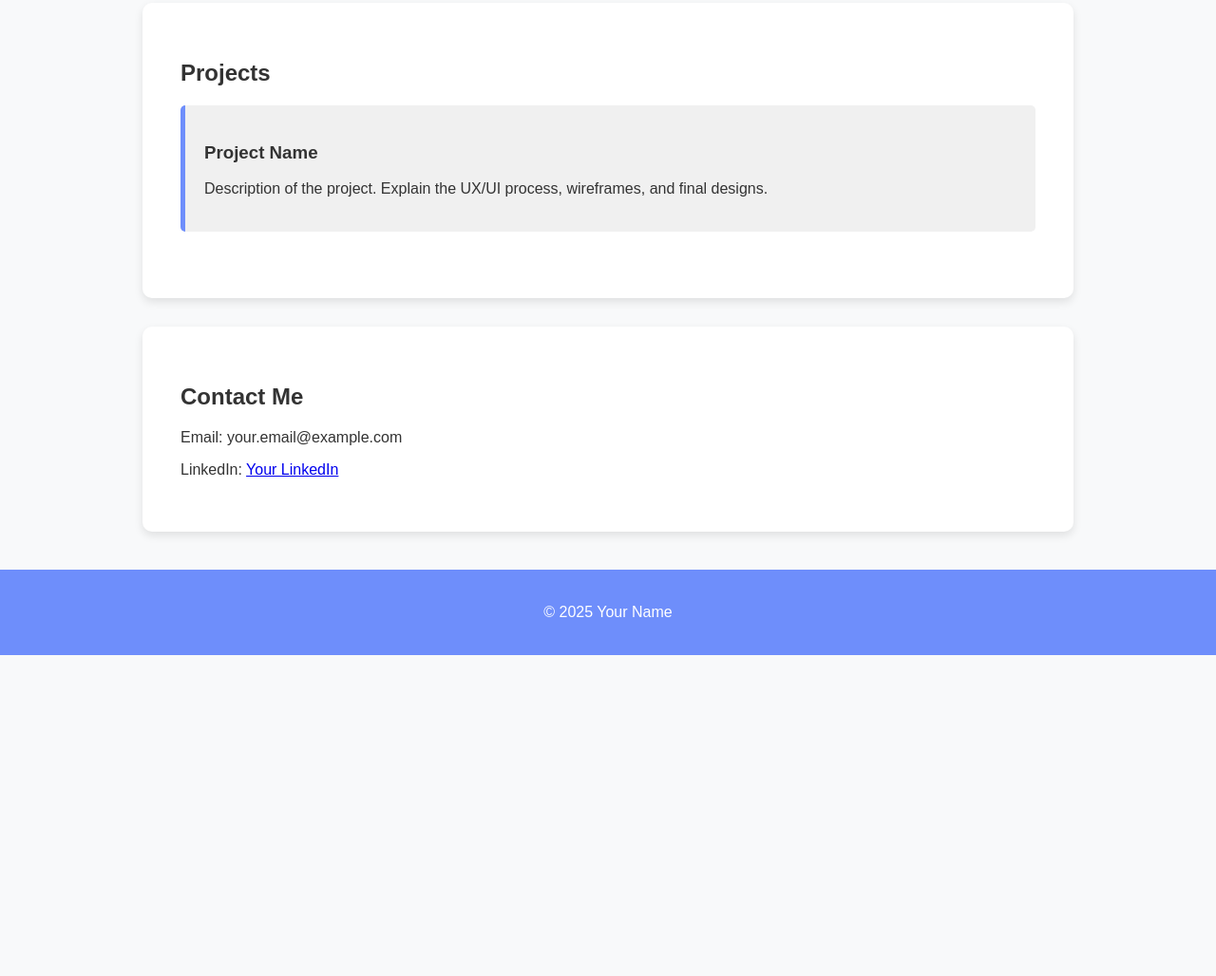
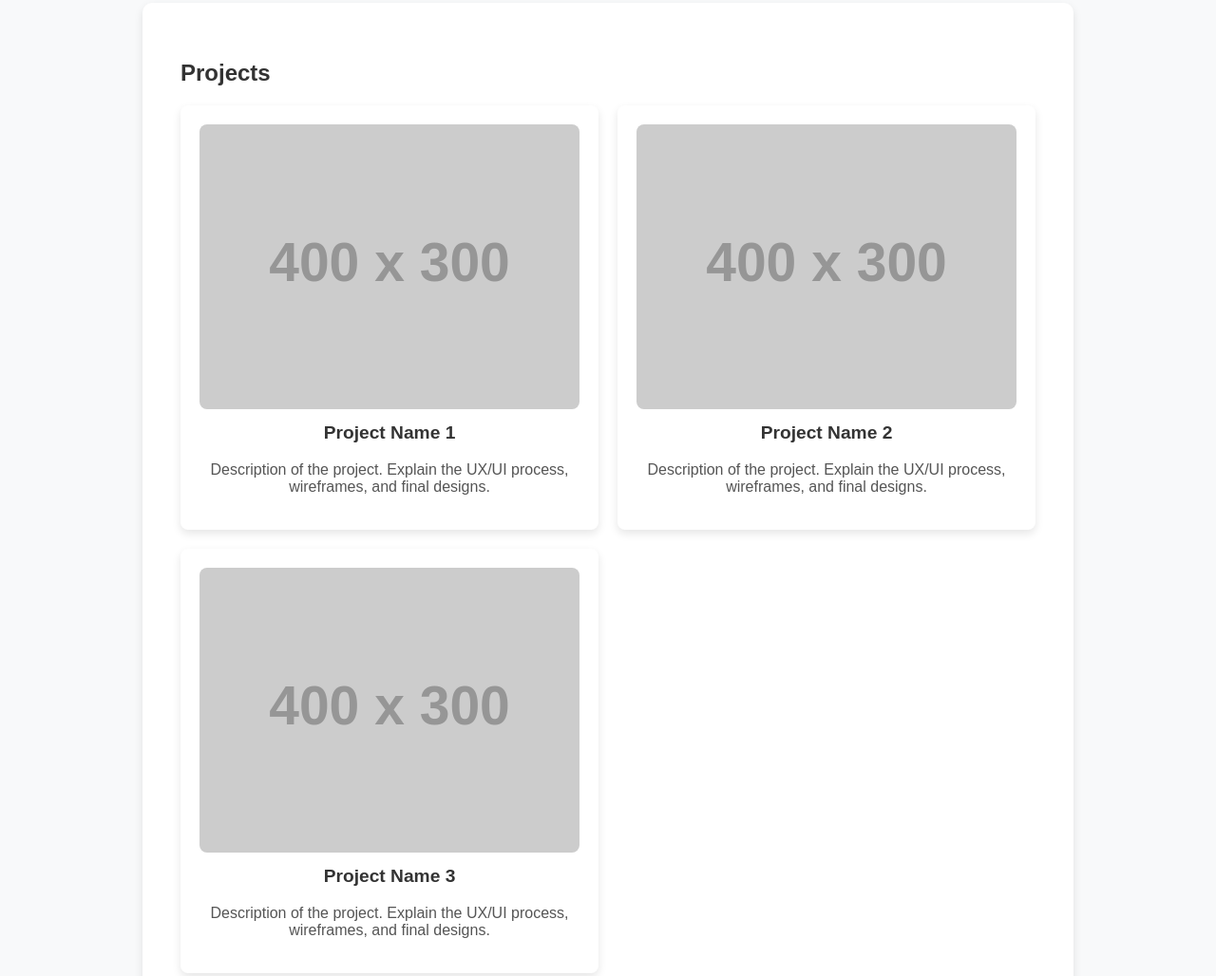
Before and after one commit to omstech1/portfolio, a plain HTML site: page index.html in a window 1280 px wide. Shown: the part 525-1553 px from the top of the page at 95% size. Before the commit the page ends 1215 px from the top, so only its background shows below. Drawn offline with Linux system fonts and the light colour scheme; placeholder pictures from the web are drawn by us.

Commit message:
Update index.html

```diff
--- a/index.html
+++ b/index.html
@@ -26,11 +26,25 @@
 
     <section id="projects">
         <h2>Projects</h2>
-        <div class="project">
-            <h3>Project Name</h3>
-            <p>Description of the project. Explain the UX/UI process, wireframes, and final designs.</p>
+        <!-- Project Showcase Grid -->
+        <div class="projects-container">
+            <div class="project-item">
+                <img src="https://via.placeholder.com/400x300" alt="Project 1">
+                <h3>Project Name 1</h3>
+                <p>Description of the project. Explain the UX/UI process, wireframes, and final designs.</p>
+            </div>
+            <div class="project-item">
+                <img src="https://via.placeholder.com/400x300" alt="Project 2">
+                <h3>Project Name 2</h3>
+                <p>Description of the project. Explain the UX/UI process, wireframes, and final designs.</p>
+            </div>
+            <div class="project-item">
+                <img src="https://via.placeholder.com/400x300" alt="Project 3">
+                <h3>Project Name 3</h3>
+                <p>Description of the project. Explain the UX/UI process, wireframes, and final designs.</p>
+            </div>
+            <!-- Add more projects as needed -->
         </div>
-        <!-- Add more projects here -->
     </section>
 
     <section id="contact">
```
